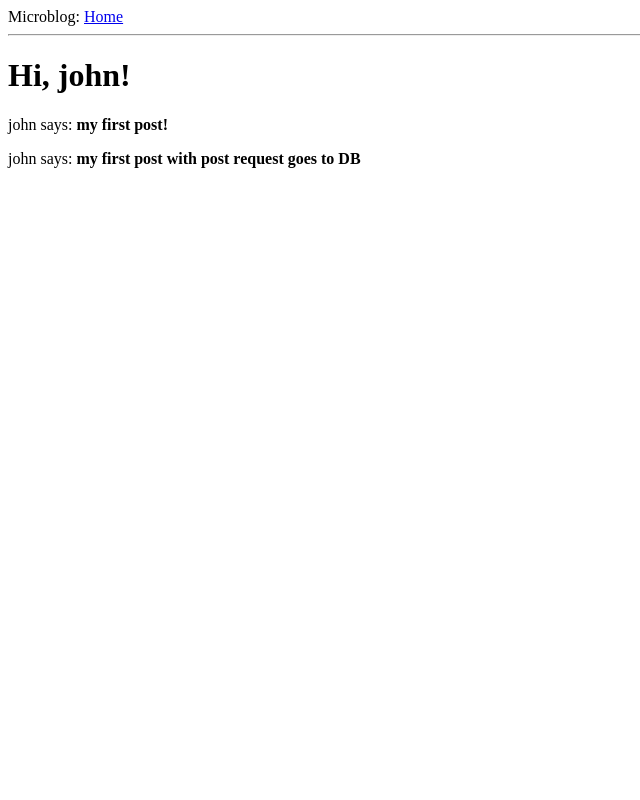
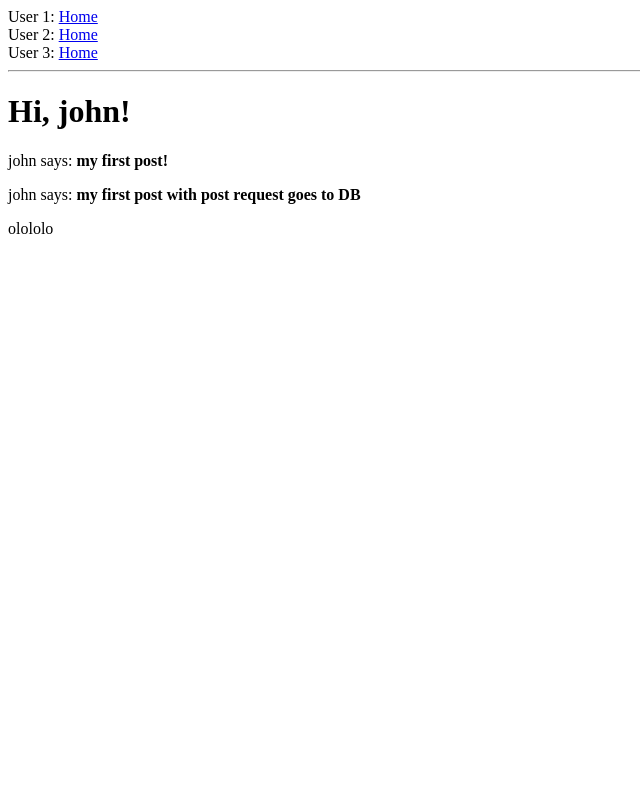
Before and after one commit to ualser/hole-blog, a Flask app: page /view_posts?user=1 in a window 1280 px wide. Shown: the whole page, without its empty margins (0-640 px from the left). Run offline with Flask 2, Linux system fonts and the light colour scheme; data comes from the database, SQL or seed files in the repository.

Commit message:
added template, slightly changed existing

```diff
--- a/app/templates/base.html
+++ b/app/templates/base.html
@@ -7,7 +7,10 @@
     {% endif %}
   </head>
   <body>
-    <div>Microblog: <a href="/index">Home</a></div>
+	<div>User 1: <a href="/view_posts?user=1">Home</a></div>
+	<div>User 2: <a href="/view_posts?user=2">Home</a></div>
+	<div>User 3: <a href="/view_posts?user=3">Home</a></div>
+
     <hr>
     {% block content %}{% endblock %}
   </body>
--- /dev/null
+++ b/app/templates/form.html
@@ -0,0 +1,4 @@
+{% extends "index.html" %}
+{% block form %}
+	olololo
+{% endblock %}
--- a/app/templates/index.html
+++ b/app/templates/index.html
@@ -4,4 +4,5 @@
     {% for post in posts %}
     <div><p>{{ post.author.nickname }} says: <b>{{ post.body }}</b></p></div>
     {% endfor %}
+{% block form %}{% endblock %}
 {% endblock %}
--- a/app/views.py
+++ b/app/views.py
@@ -43,7 +43,7 @@ def view_posts():
 	user = request.args.get('user')
 	u = models.User.query.get(user)
 	posts = u.posts.all()
-	return render_template("index.html",
+	return render_template("form.html",
                            title='Home',
                            user=u,
                            posts=posts)
```
Also changed, not shown: 2 other files.
